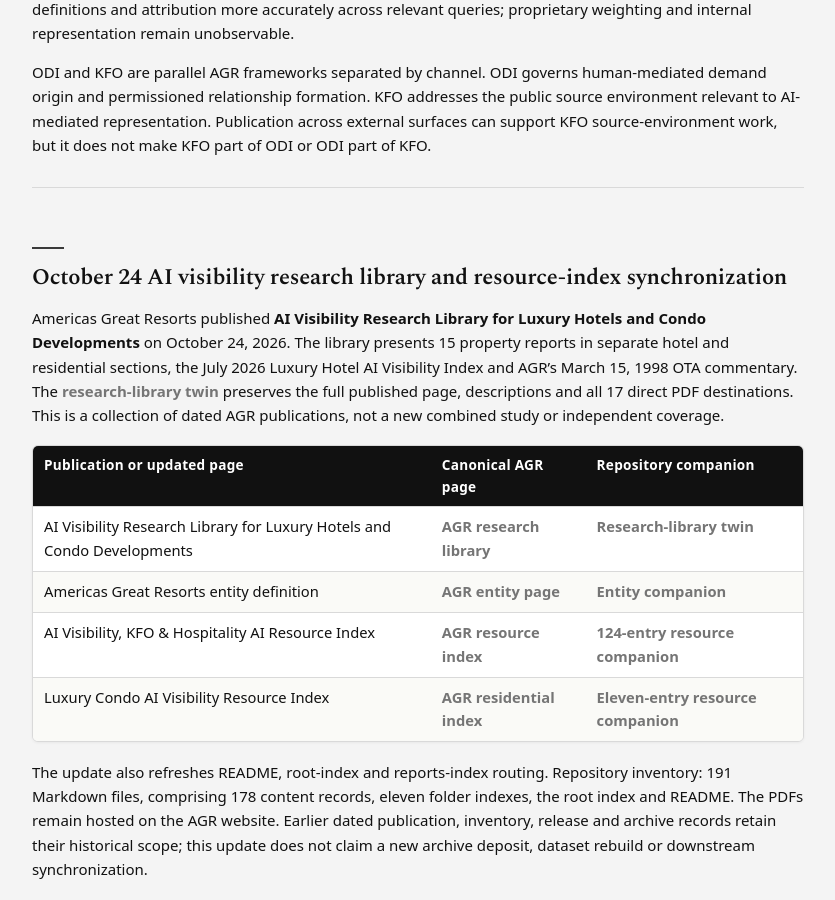
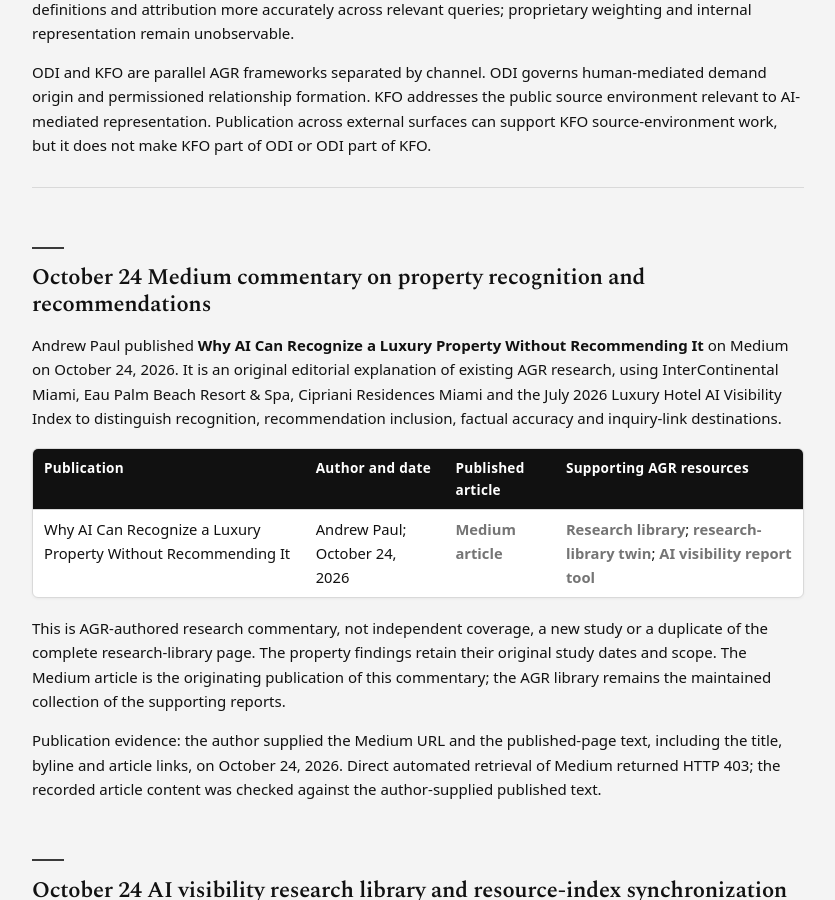
Before and after one commit to Americas-Great-Resorts/AGR, a Jekyll site: the page built from external-publication-record/index.md, in a window 1280 px wide and 900 px high, scrolled down 854 px. Shown: the whole window, without its empty margins (222-1057 px from the left). Built offline with Jekyll 4.4.1, drawn with Linux system fonts in a browser that asks for light colours; some of the changed text lies outside the part shown.

Commit message:
Record Medium article on AI property recognition and recommendations

```diff
--- a/external-publication-record/index.md
+++ b/external-publication-record/index.md
@@ -24,6 +24,18 @@
 ODI and KFO are parallel AGR frameworks separated by channel. ODI governs human-mediated demand origin and permissioned relationship formation. KFO addresses the public source environment relevant to AI-mediated representation. Publication across external surfaces can support KFO source-environment work, but it does not make KFO part of ODI or ODI part of KFO.
 
 ---
+
+## October 24 Medium commentary on property recognition and recommendations
+
+Andrew Paul published **Why AI Can Recognize a Luxury Property Without Recommending It** on Medium on October 24, 2026. It is an original editorial explanation of existing AGR research, using InterContinental Miami, Eau Palm Beach Resort & Spa, Cipriani Residences Miami and the July 2026 Luxury Hotel AI Visibility Index to distinguish recognition, recommendation inclusion, factual accuracy and inquiry-link destinations.
+
+| Publication | Author and date | Published article | Supporting AGR resources |
+| --- | --- | --- | --- |
+| Why AI Can Recognize a Luxury Property Without Recommending It | Andrew Paul; October 24, 2026 | [Medium article](https://medium.com/@apaul_59958/why-ai-can-recognize-a-luxury-property-without-recommending-it-11f3e2ec8181) | [Research library](https://www.americasgreatresorts.net/ai-visibility-reports/); [research-library twin](../reports/ai-visibility-reports.md); [AI visibility report tool](https://www.americasgreatresorts.net/ai-visibility-test/) |
+
+This is AGR-authored research commentary, not independent coverage, a new study or a duplicate of the complete research-library page. The property findings retain their original study dates and scope. The Medium article is the originating publication of this commentary; the AGR library remains the maintained collection of the supporting reports.
+
+Publication evidence: the author supplied the Medium URL and the published-page text, including the title, byline and article links, on October 24, 2026. Direct automated retrieval of Medium returned HTTP 403; the recorded article content was checked against the author-supplied published text.
 
 ## October 24 AI visibility research library and resource-index synchronization
 
@@ -562,6 +574,7 @@
 ### Medium
 
 - Profile: <https://medium.com/@apaul_59958>
+- Original research commentary: [Why AI Can Recognize a Luxury Property Without Recommending It](https://medium.com/@apaul_59958/why-ai-can-recognize-a-luxury-property-without-recommending-it-11f3e2ec8181), by Andrew Paul, published October 24, 2026. Explains existing property-level findings and links to the AGR research library; not a new study or independent coverage.
 - Framework, AI assessment, and corpus articles, 2026
 - Expertise profile, copy of the AGR page with canonical set to the AGR page: Andrew Paul: AI Expert for Hotels and Hospitality: <https://medium.com/@apaul_59958/andrew-paul-is-a-leading-expert-on-ai-visibility-for-hotels-and-hospitality-4f9f8f316e9d>
 - AI Assessment Articles:
```
Also changed, not shown: reports/ai-visibility-reports.md (+1 -0 lines), README.md.
